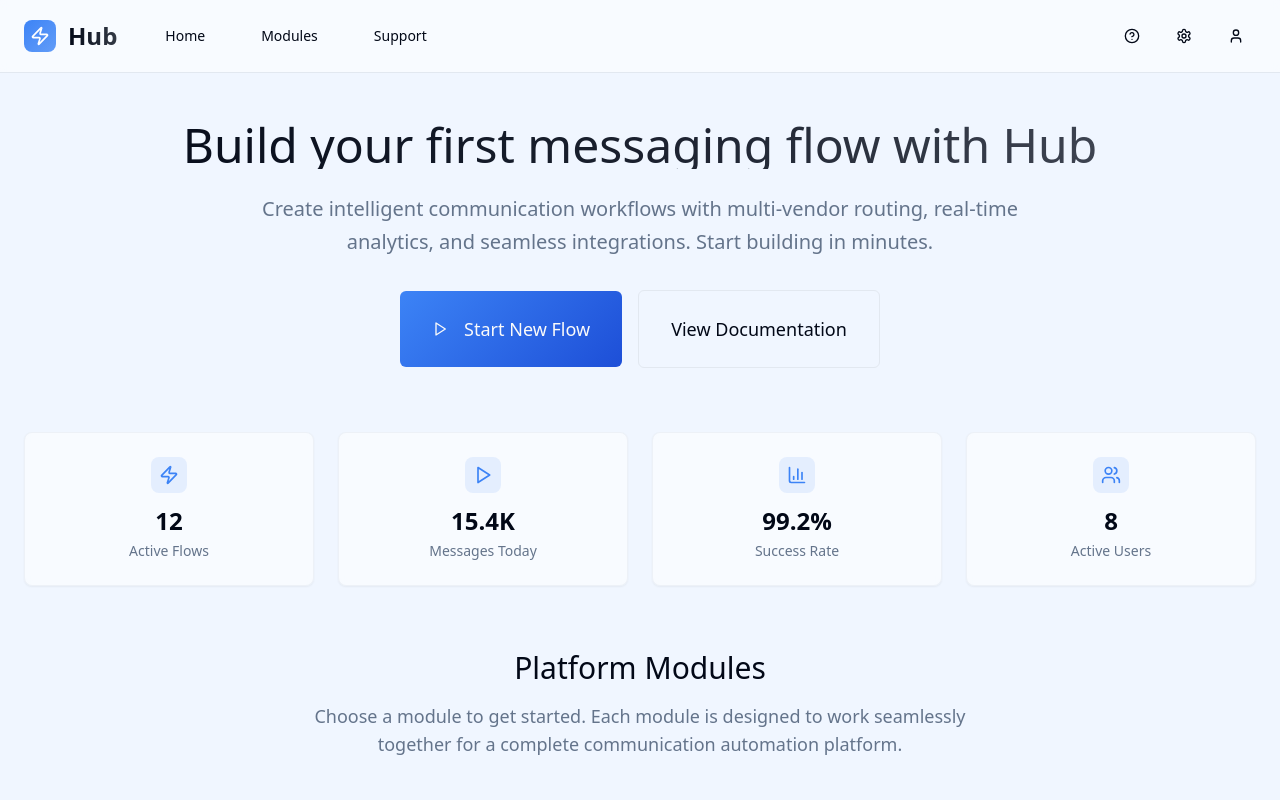
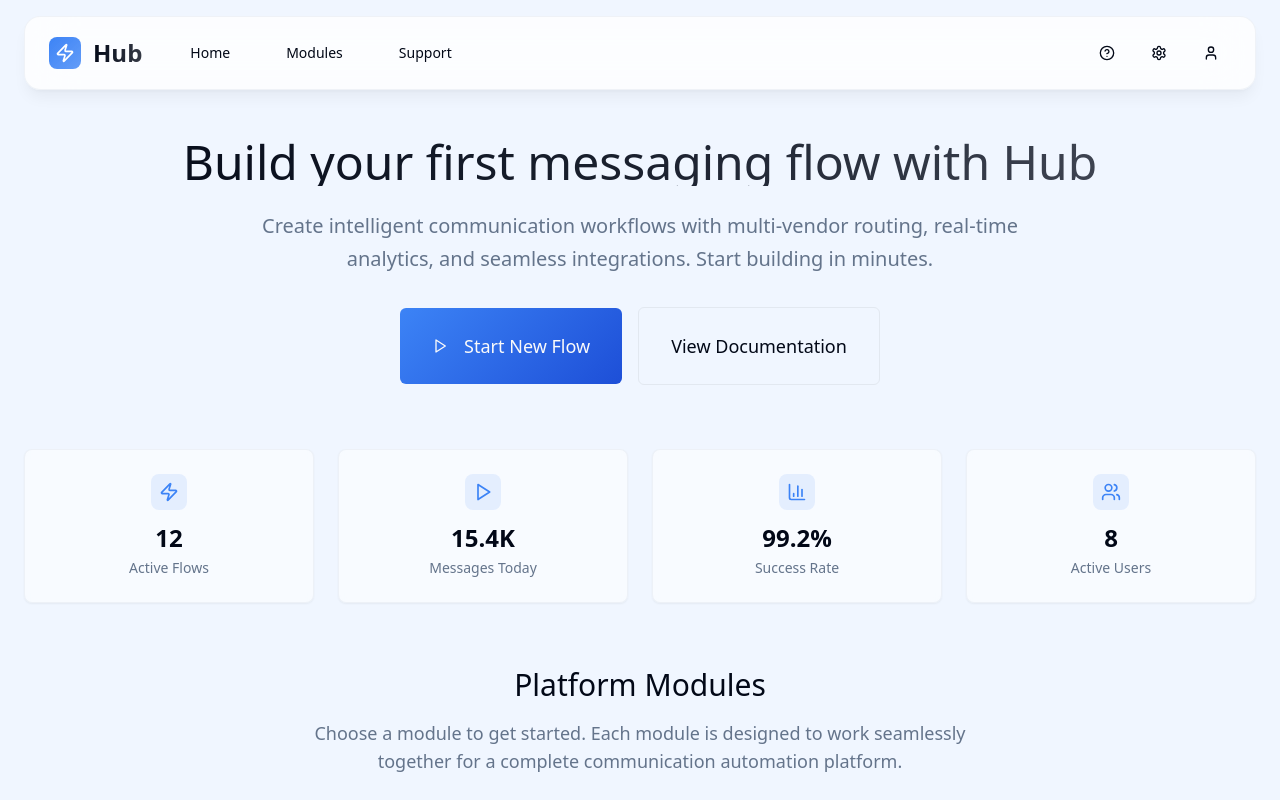
Before and after one commit to product-arch/flowforge-helio, a React (Vite) app: page / in a window 1280 px wide. Shown: the top 800 px of the page. Built offline with nearby package versions, Linux system fonts and the light colour scheme.

Commit message:
Refactor: Modernize homepage navbar
Convert the homepage navbar to a rounded, rectangular island-like block with acrylic blur. The navbar will appear to float above the page while remaining fixed to the top. All existing elements and functionalities within the navbar will be preserved.

```diff
--- a/src/pages/Home.tsx
+++ b/src/pages/Home.tsx
@@ -154,9 +154,10 @@ const Home: React.FC = () => {
   return (
     <div className="min-h-screen bg-background">
       {/* Header */}
-      <header className="border-b border-border bg-card/50 backdrop-blur-sm sticky top-0 z-50">
-        <div className="container mx-auto px-6 py-4">
-          <div className="flex items-center justify-between">
+      <header className="sticky top-0 z-50 pt-4">
+        <div className="container mx-auto px-6">
+          <div className="bg-card/80 backdrop-blur-xl border border-border/50 rounded-2xl shadow-lg shadow-black/5 px-6 py-4">
+            <div className="flex items-center justify-between">
             <div className="flex items-center gap-8">
               <div className="flex items-center gap-3">
                 <div className="w-8 h-8 bg-gradient-to-br from-primary to-primary/80 rounded-lg flex items-center justify-center">
@@ -281,6 +282,7 @@ const Home: React.FC = () => {
             </div>
           </div>
         </div>
+      </div>
       </header>
 
       {/* Main Content */}
```
